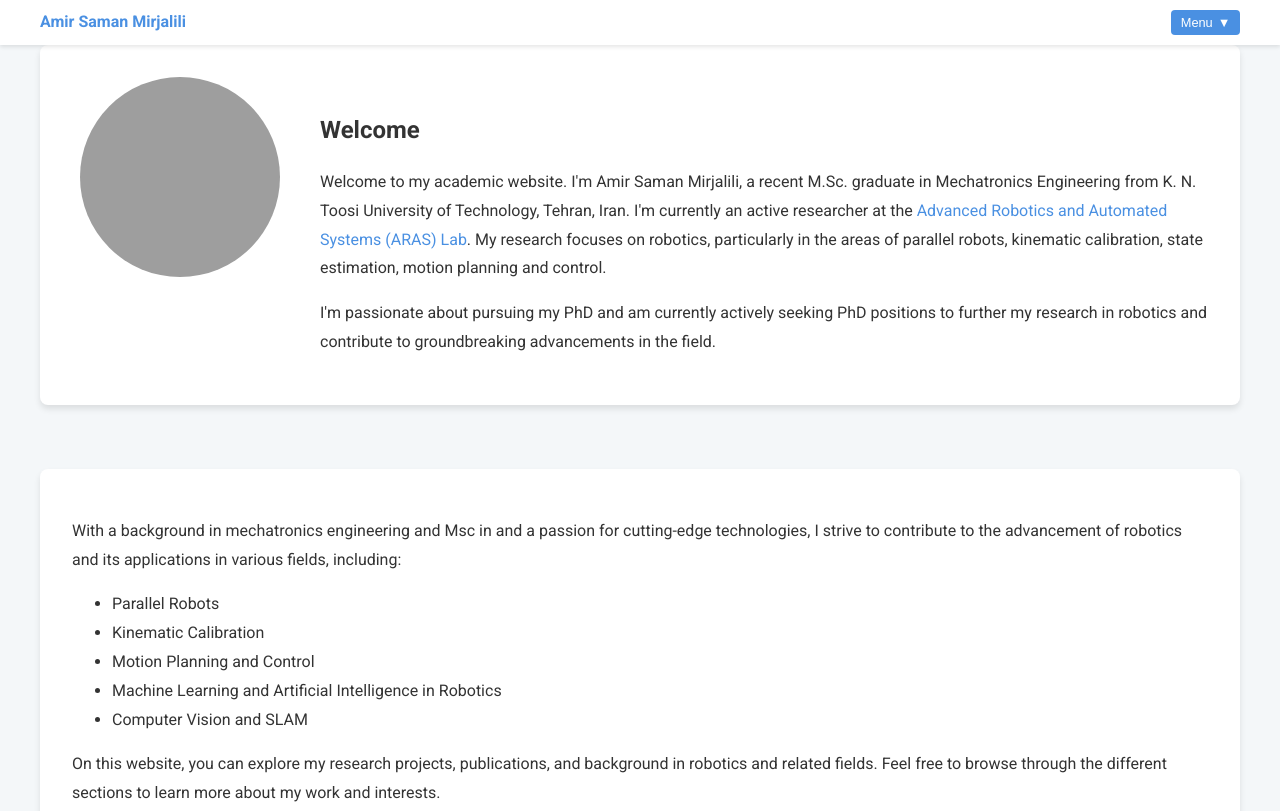
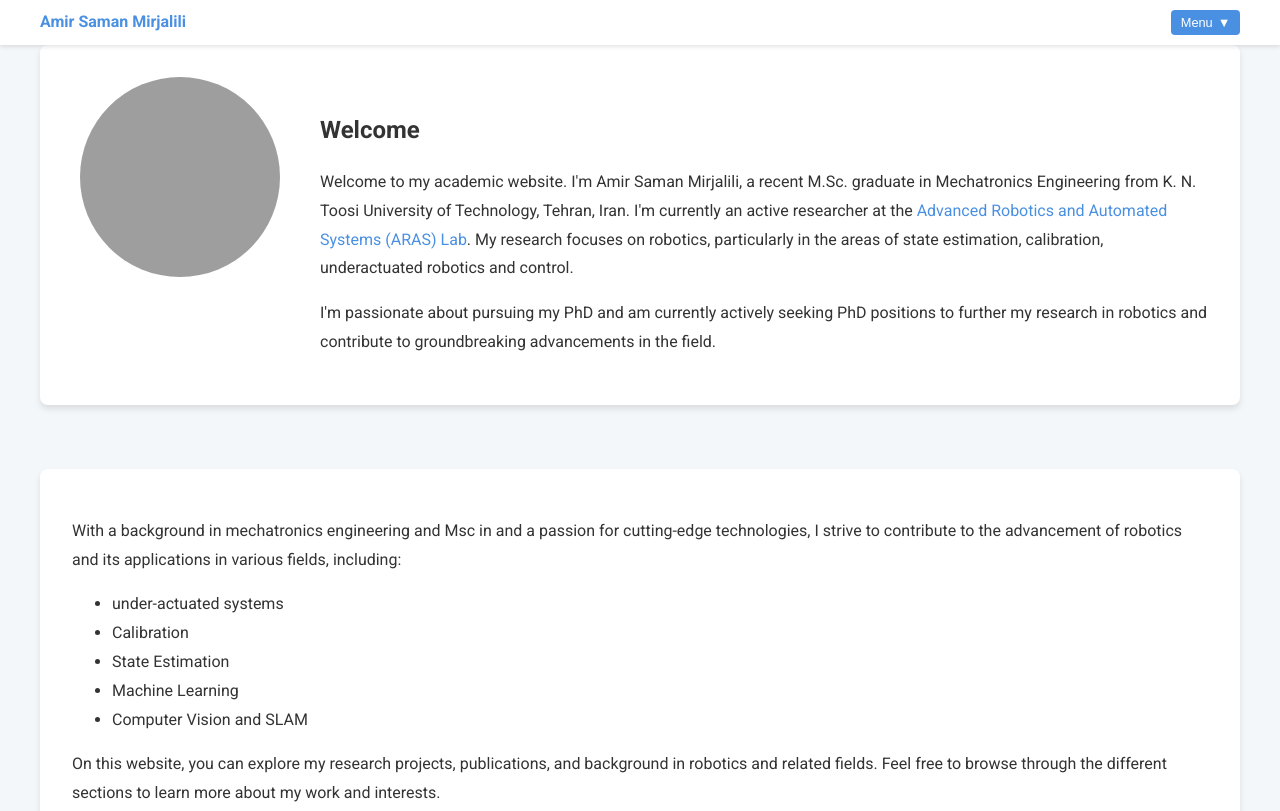
Before and after one commit to AmirSamanMirjalili/amirsamanmirjalili.github.io, a plain HTML site: page index.html in a window 1280 px wide. Shown: the top 811 px of the page. Drawn offline with Linux system fonts and the light colour scheme; grey boxes are pictures that could not be loaded.

Commit message:
Info update

```diff
--- a/index.html
+++ b/index.html
@@ -17,7 +17,7 @@
                 <img src="media/personal.JPG" alt="Amir Saman Mirjalili" class="personal-image">
                 <div class="welcome-text">
                     <h2>Welcome</h2>
-                    <p>Welcome to my academic website. I'm Amir Saman Mirjalili, a recent M.Sc. graduate in Mechatronics Engineering from K. N. Toosi University of Technology, Tehran, Iran. I'm currently an active researcher at the <a href="https://aras.kntu.ac.ir/" target="_blank">Advanced Robotics and Automated Systems (ARAS) Lab</a>. My research focuses on robotics, particularly in the areas of  parallel robots, kinematic calibration, state estimation, motion planning and control.</p>
+                    <p>Welcome to my academic website. I'm Amir Saman Mirjalili, a recent M.Sc. graduate in Mechatronics Engineering from K. N. Toosi University of Technology, Tehran, Iran. I'm currently an active researcher at the <a href="https://aras.kntu.ac.ir/" target="_blank">Advanced Robotics and Automated Systems (ARAS) Lab</a>. My research focuses on robotics, particularly in the areas of  state estimation, calibration, underactuated robotics and control.</p>
                     <p>I'm passionate about pursuing my PhD and am currently actively seeking PhD positions to further my research in robotics and contribute to groundbreaking advancements in the field.</p>
                 </div>
             </div>
@@ -26,10 +26,10 @@
         <section id="research-interests" class="fade-in-section">
             <p>With a background in mechatronics engineering and Msc in  and a passion for cutting-edge technologies, I strive to contribute to the advancement of robotics and its applications in various fields, including:</p>
             <ul>
-                <li>Parallel Robots</li>
-                <li>Kinematic Calibration</li>
-                <li>Motion Planning and Control</li>
-                <li>Machine Learning and Artificial Intelligence in Robotics</li>
+                <li>under-actuated systems</li>
+                <li>Calibration</li>
+                <li>State Estimation</li>
+                <li>Machine Learning</li>
                 <li>Computer Vision and SLAM</li>
             </ul>
             <p>On this website, you can explore my research projects, publications, and background in robotics and related fields. Feel free to browse through the different sections to learn more about my work and interests.</p>
```
Also changed, not shown: about.html (+1 -1 lines).
